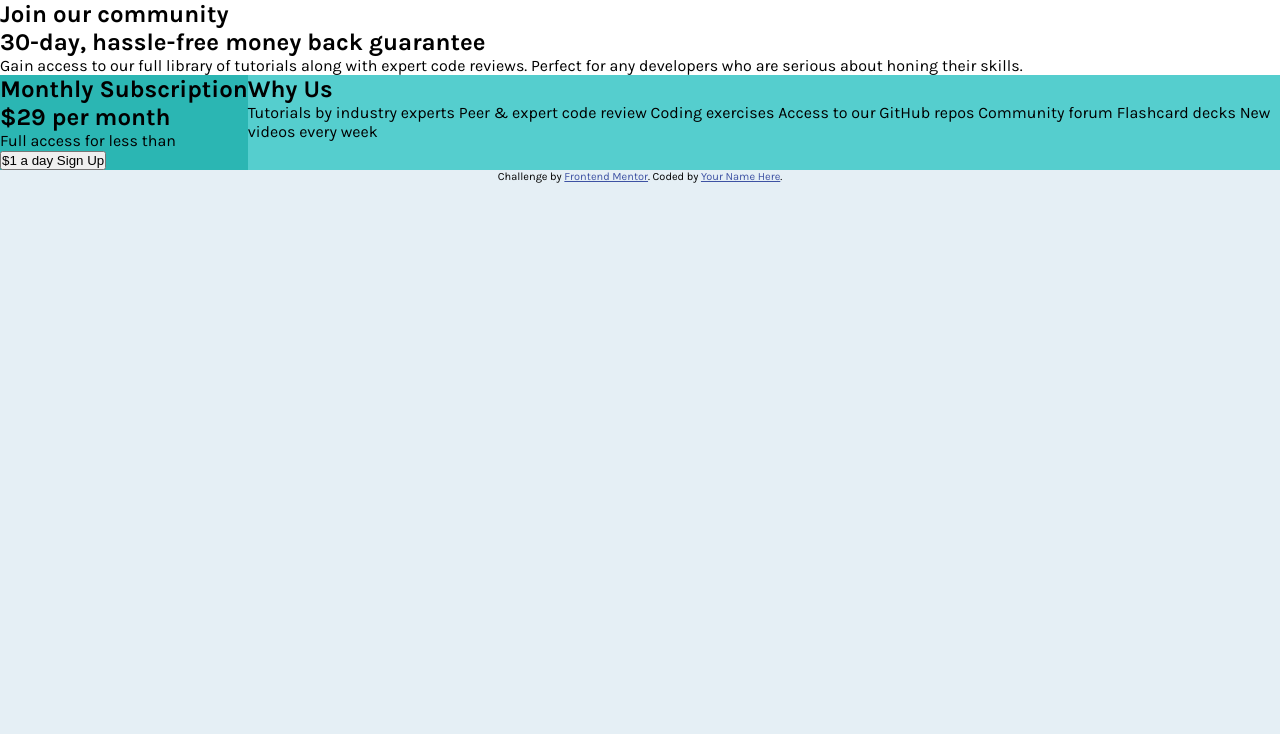
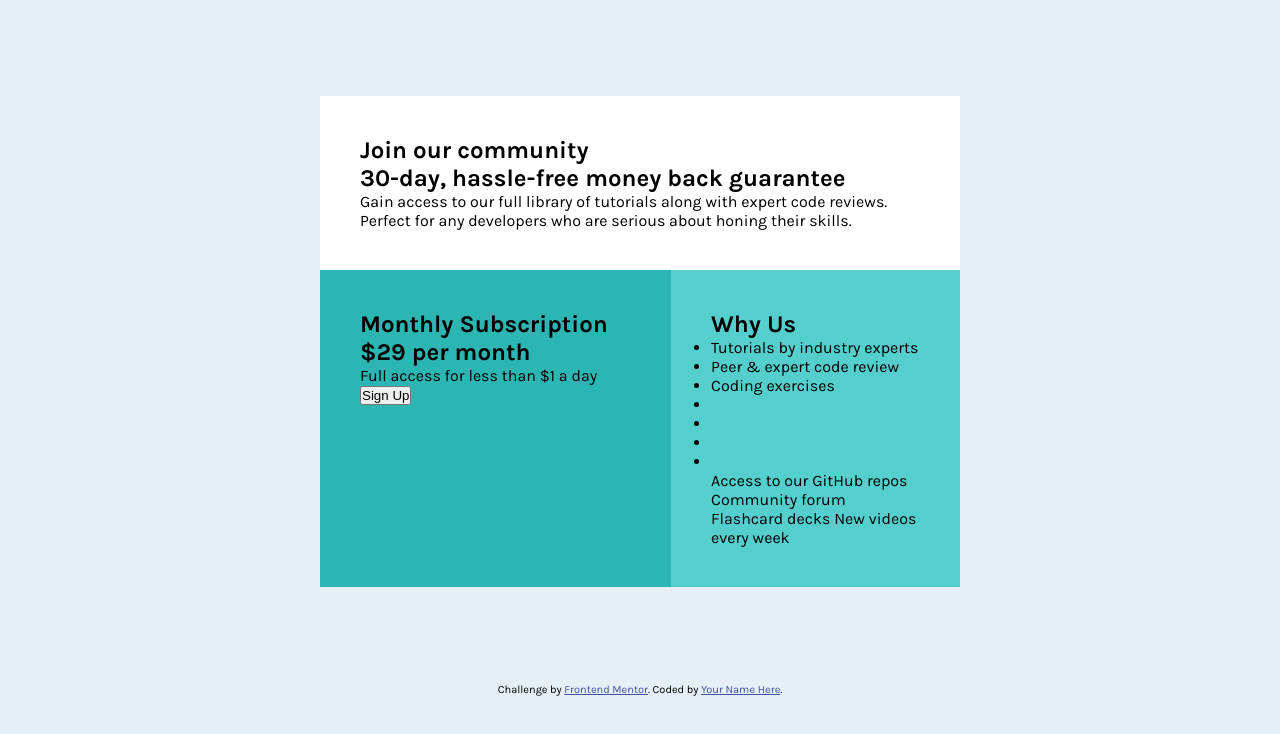
Before and after one commit to kbmke/FEM-single-price-grid-component, a plain HTML site: page index.html in a window 1280 px wide. Drawn offline with Linux system fonts and the light colour scheme.

Commit message:
refactor layout and enhance content structure for clarity and consistency

```diff
--- a/index.html
+++ b/index.html
@@ -33,15 +33,23 @@
       <section id="drk-box">
         <h1 class="drk-box-header">Monthly Subscription</h1>
         <h2 class="cost">&dollar;29 per month</h2>
-        <p class="drk-box-para">Full access for less than</p>
-        <button class="sign-up">&dollar;1 a day Sign Up</button>
+        <p class="drk-box-para">Full access for less than &dollar;1 a day</p>
+        <button class="sign-up">Sign Up</button>
       </section>
       <section id="light-box">
         <h1 class="light-box-header">Why Us</h1>
+        <ul>
+          <li>Tutorials by industry experts</li>
+          <li>Peer &amp; expert code review</li>
+          <li>Coding exercises</li>
+          <li></li>
+          <li></li>
+          <li></li>
+          <li></li>
+        </ul>
         <p class="light-box-para">
-          Tutorials by industry experts Peer &amp; expert code review Coding
-          exercises Access to our GitHub repos Community forum Flashcard decks
-          New videos every week
+          Access to our GitHub repos Community forum Flashcard decks New videos
+          every week
         </p>
       </section>
     </main>
--- a/style.css
+++ b/style.css
@@ -33,6 +33,8 @@ body {
 /* element formatting */
 
 #grid-container {
+  margin: 6rem auto;
+  padding: 0 20rem;
   display: grid;
   grid-template-columns: auto;
   grid-template-rows: repeat(autofill, auto);
@@ -40,17 +42,20 @@ body {
 }
 
 #white-box {
+  padding: 2.5rem;
   grid-area: "white-box";
   grid-row: 1/3;
   grid-column: 1/3;
   background-color: white;
 }
 #drk-box {
+  padding: 2.5rem;
   grid-area: "drk-box";
   grid-row: 3/5;
   background-color: var(--drk-box-bg);
 }
 #light-box {
+  padding: 2.5rem;
   grid-area: "light-box";
   grid-row: 3/5;
   background-color: var(--light-box-bg);
```
